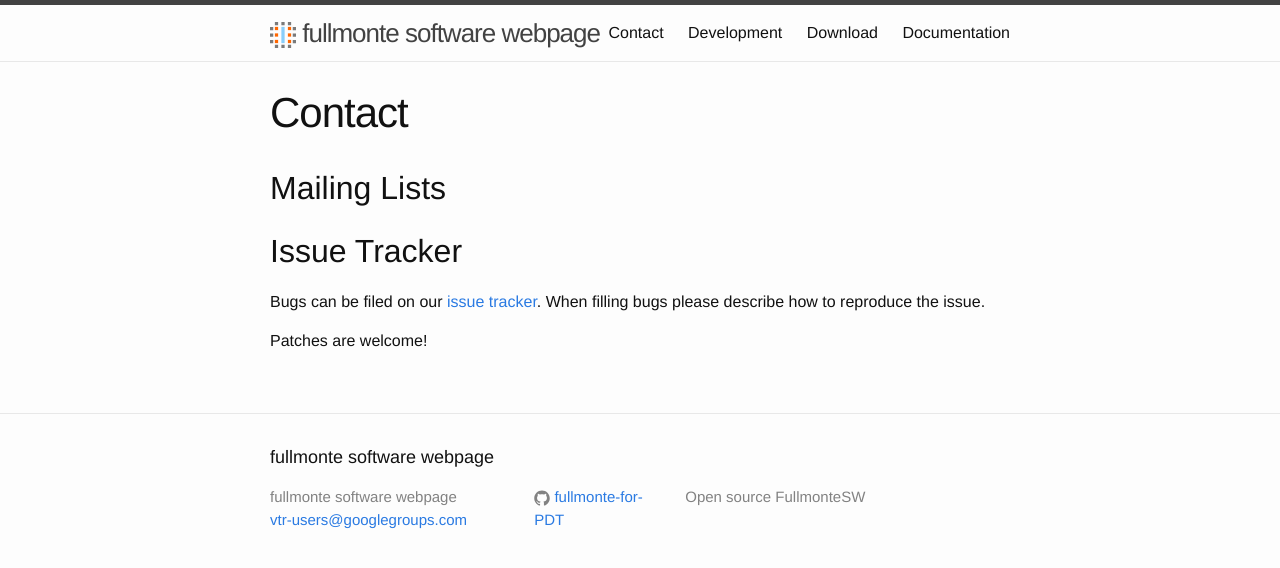
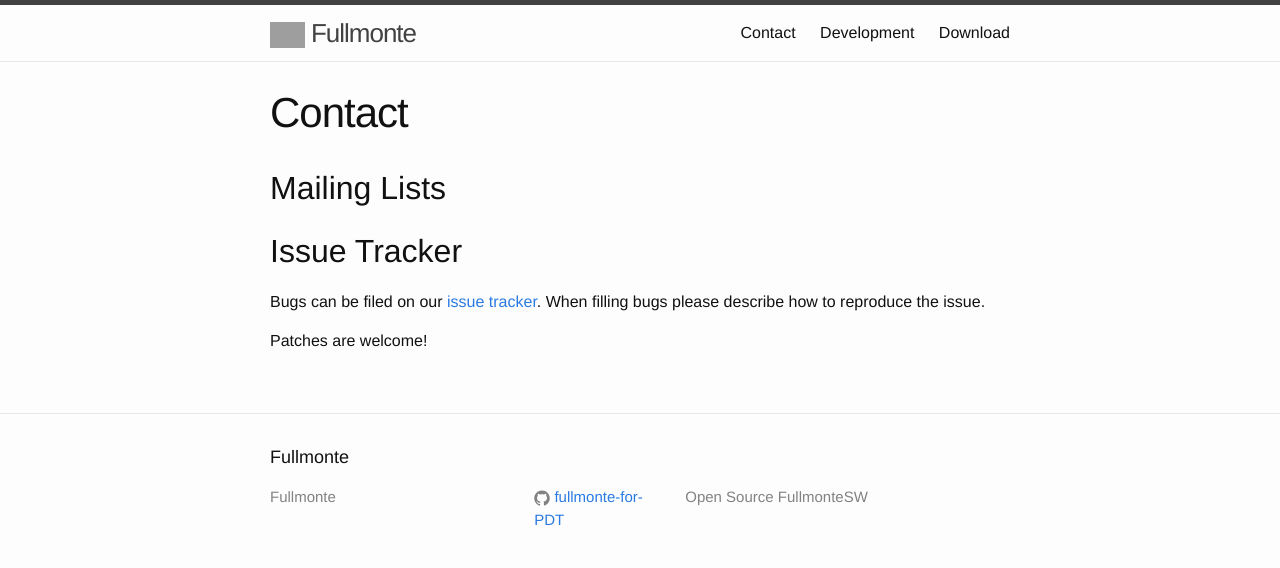
Before and after one commit to vaughnbetz/fullmonte-for-PDT.github.io, a Jekyll site: the page built from _pages/contact.md, in a window 1280 px wide. Shown: the top 568 px of the page. Built offline with Jekyll 4.4.1, drawn with Linux system fonts in a browser that asks for light colours; grey boxes are pictures that could not be loaded.

Commit message:
Updated main page

```diff
--- a/_config.yml
+++ b/_config.yml
@@ -6,13 +6,13 @@
 # 'jekyll serve'. If you change this file, please restart the server process.
 
 # Site settings
-title: fullmonte software webpage
-email: vtr-users@googlegroups.com
+title: Fullmonte
+
 description: > # this means to ignore newlines until "baseurl:"
-    Open source FullmonteSW
+    Open Source FullmonteSW
 baseurl: "" # the subpath of your site, e.g. /blog
 url: "https://fullmonteforPDT.org" # the base hostname & protocol for your site
-logo: /img/vtr_logo.svg
+logo: /img/rat.png
 github_username:  fullmonte-for-PDT
 
 include: ["_pages"]
--- a/_includes/header.html
+++ b/_includes/header.html
@@ -22,7 +22,7 @@
           <a class="page-link" href="{{ my_page.url | prepend: site.baseurl }}">{{ my_page.title }}</a>
           {% endif %}
         {% endfor %}
-        <a class="page-link" href="https://docs.verilogtorouting.org">Documentation</a>
+        <!--a class="page-link" href="https://docs.verilogtorouting.org">Documentation</a-->
       </div>
     </nav>
 
```
Also changed, not shown: index.md (+3 -6 lines).
